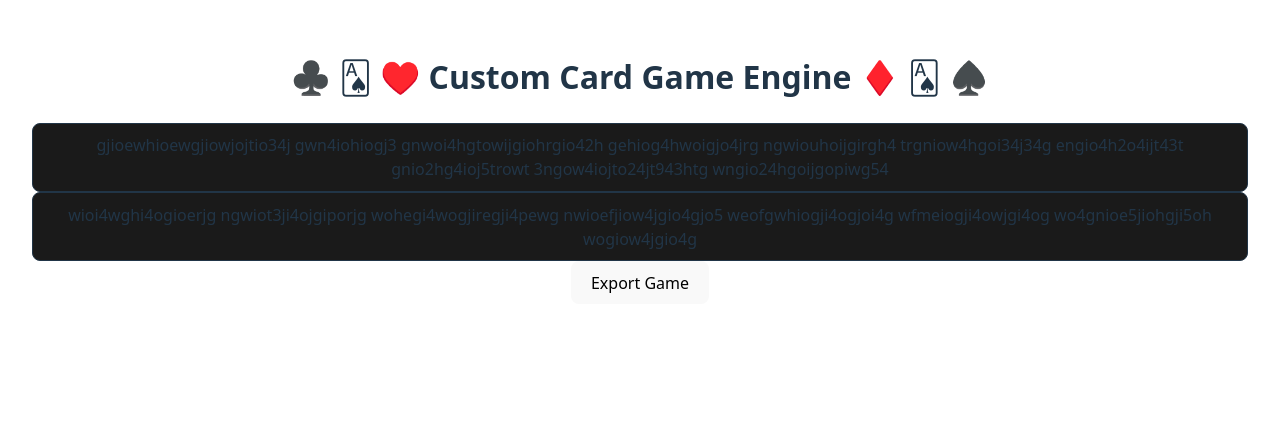
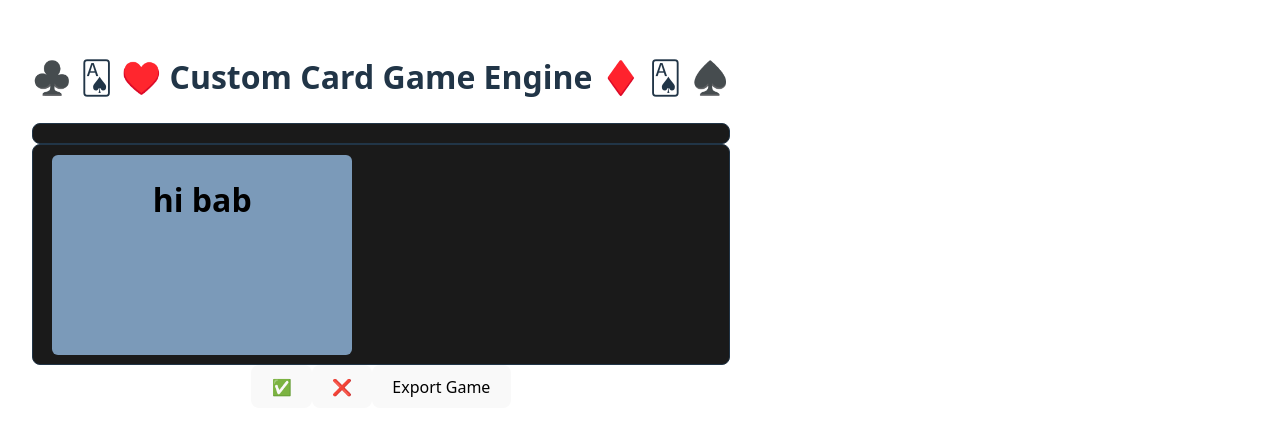
Before and after one commit to jocelynz4890/card-engine, a React (Vite) app in the folder card-engine/: page / in a window 1280 px wide. Shown: the top 436 px of the page. Built offline with nearby package versions, Linux system fonts and the light colour scheme.

Commit message:
make card component

```diff
--- a/card-engine/src/App.css
+++ b/card-engine/src/App.css
@@ -3,6 +3,53 @@
   /* margin: 0 auto; */
   padding: 2rem;
   text-align: center;
+}
+
+.flip-card {
+  background-color: transparent;
+  width: 300px;
+  height: 200px;
+  /* border: 1px solid #f1f1f1; */
+  perspective: 1000px;
+}
+
+/* This container is needed to position the front and back side */
+.flip-card-inner {
+  position: relative;
+  border-radius: 0.375rem;
+  width: 100%;
+  height: 100%;
+  text-align: center;
+  transition: transform 0.8s;
+  transform-style: preserve-3d;
+}
+
+/* Do horizontal flip when you move the mouse over the flip box container */
+.flip-card:hover .flip-card-inner {
+  transform: rotateY(180deg);
+}
+
+/* Position the front and back side */
+.flip-card-front, .flip-card-back {
+  position: absolute;
+  border-radius: 0.375rem;
+  width: 100%;
+  height: 100%;
+  -webkit-backface-visibility: hidden; /* Safari */
+  backface-visibility: hidden;
+}
+
+/* Style the front side (fallback if image is missing) */
+.flip-card-front {
+  background-color: rgb(123, 154, 185);
+  color: black;
+}
+
+/* Style the back side */
+.flip-card-back {
+  background-color: rgb(123, 154, 185);
+  color: black;
+  transform: rotateY(180deg);
 }
 
 /* .logo {
--- a/card-engine/src/App.jsx
+++ b/card-engine/src/App.jsx
@@ -2,6 +2,7 @@ import { useState } from 'react'
 import reactLogo from './assets/react.svg'
 import viteLogo from '/vite.svg'
 import './App.css'
+import Card from './components/Card'
 
 function App() {
   // const [count, setCount] = useState(0)
@@ -10,27 +11,16 @@ function App() {
     <div className="w-max h-max p-4">
       <h1 className="text-3xl font-bold mt-0 mb-4">♣️ 🂡 ♥️ Custom Card Game Engine ♦️ 🂡 ♠️ </h1>
       <div className= "flex flex-row items-start w-1/2 h-1/2 flex-row gap-4">
-        <div className="interface w-1/2 h-1/2 border gap-4">gjioewhioewgjiowjojtio34j
-          gwn4iohiogj3
-          gnwoi4hgtowijgiohrgio42h
-          gehiog4hwoigjo4jrg
-          ngwiouhoijgirgh4
-          trgniow4hgoi34j34g
-          engio4h2o4ijt43t
-          gnio2hg4ioj5trowt
-          3ngow4iojto24jt943htg
-          wngio24hgoijgopiwg54
+        <div className="interface w-1/2 h-1/2 border gap-4">
+
         </div>
         <div className="interface w-2 h-1/2 border gap-4">
-          wioi4wghi4ogioerjg
-          ngwiot3ji4ojgiporjg
-          wohegi4wogjiregji4pewg
-          nwioefjiow4jgio4gjo5
-          weofgwhiogji4ogjoi4g
-          wfmeiogji4owjgi4og
-          wo4gnioe5jiohgji5oh
-          wogiow4jgio4g
+          <Card front_text="hi bab" back_text="bye bab"/>
         </div>
+        <span>
+          <button className="m-5">✅</button>
+          <button className="m-5">❌</button>
+        </span>
         <button>Export Game</button>
       </div>
     </div>
--- /dev/null
+++ b/card-engine/src/components/Card.jsx
@@ -0,0 +1,18 @@
+function Card(props) {
+    return (
+        <>
+            <div class="flip-card">
+            <div class="flip-card-inner">
+                <div class="flip-card-front">
+                    <h1>{props.front_text}</h1>
+                </div>
+                <div class="flip-card-back">
+                    <h3>{props.back_text}</h3>
+                </div>
+            </div>
+            </div>
+        </>
+    );
+}
+
+export default Card
```
